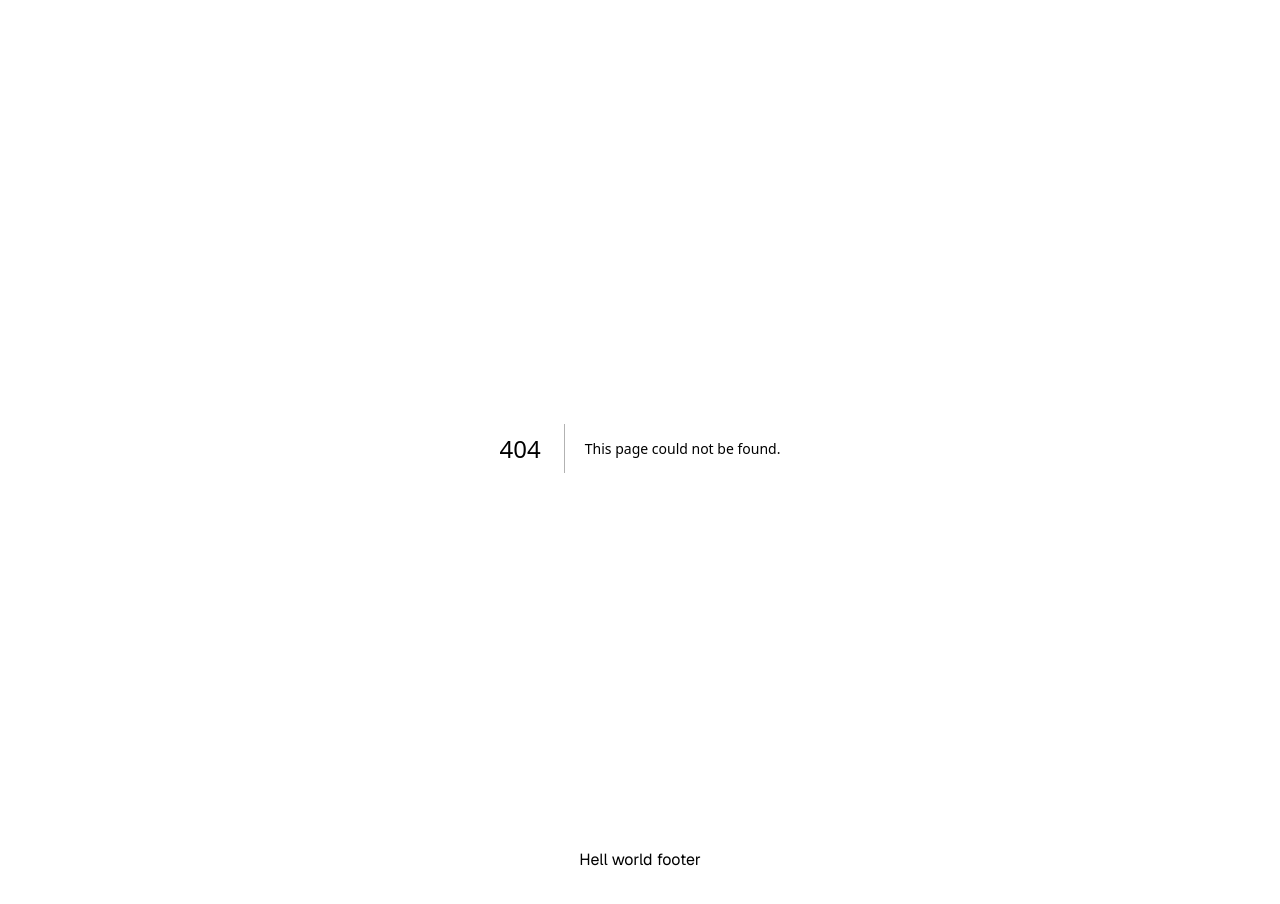
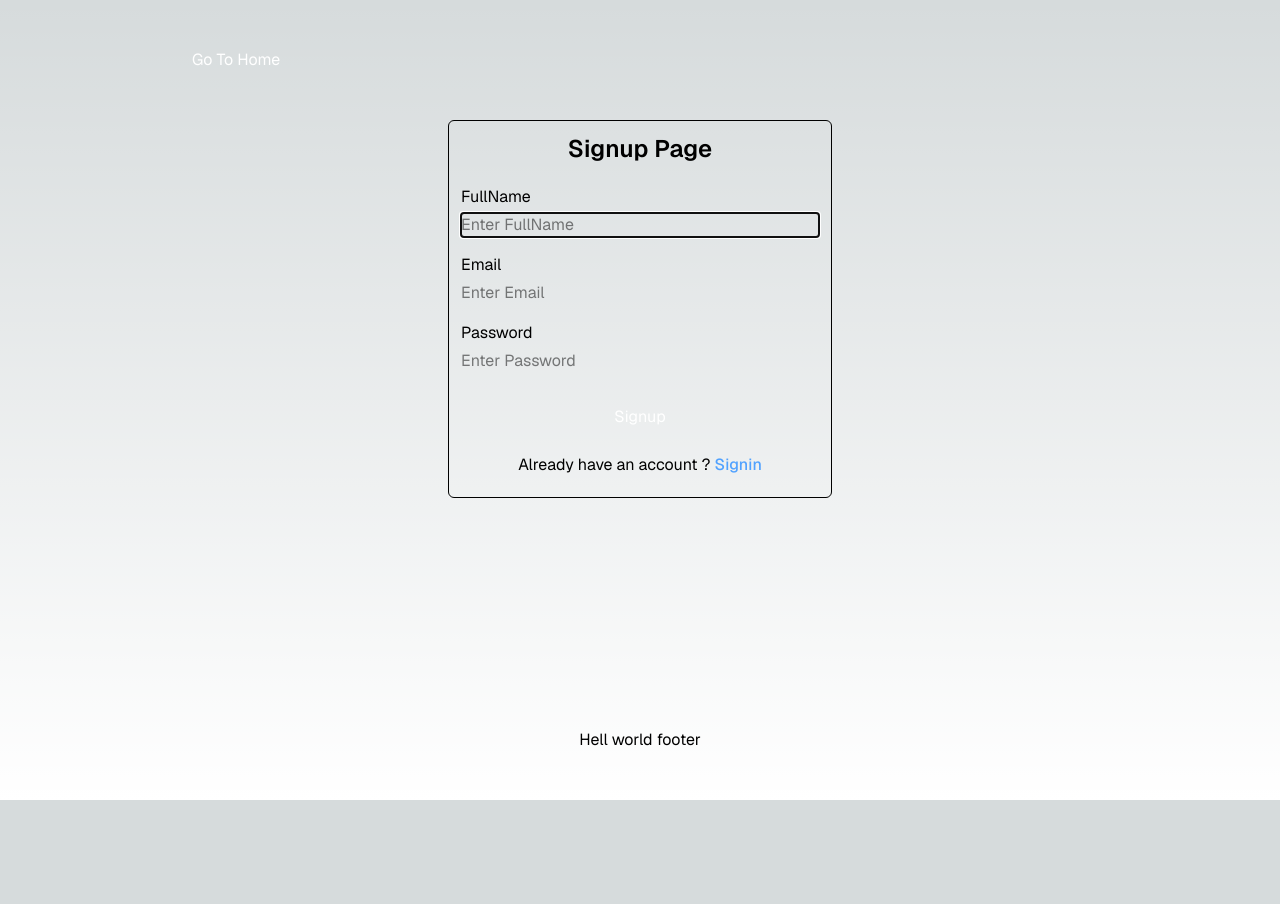
Before and after one commit to Shivansh-Pandey-4/Chat-Nest, a Next.js app in the folder apps/web/: page /signup in a window 1280 px wide. Before the commit this address had no page. Shown: the top 904 px of the page. After the commit the page ends 800 px from the top, so only its background shows below. Built offline with nearby package versions, Linux system fonts and the light colour scheme.

Commit message:
feat: add signup page with functionality and toast provider component

```diff
--- /dev/null
+++ b/apps/web/app/(auth)/signup/_components/SignupForm.tsx
@@ -0,0 +1,136 @@
+"use client"
+
+import Button from "@repo/ui/Button"
+import Input from "@repo/ui/Input"
+import { signupSchema } from "@repo/validation";
+import { useState } from "react"
+import { toast } from "sonner";
+import { Loader2 } from "lucide-react";
+import { useRouter } from "next/navigation";
+
+
+interface IData {
+    success: boolean;
+    msg: string;
+    error?: string;
+}
+
+
+export default function SignupForm() {
+    const [isLoading, setIsLoading] = useState(false);
+    const [inputValue, setInputValue] = useState({
+        fullName: "",
+        email: "",
+        password: ""
+    })
+
+    const router = useRouter();
+
+    function handleOnChange(e: React.ChangeEvent<HTMLInputElement, HTMLInputElement>) {
+        setInputValue(prev => ({ ...prev, [e.target.name]: e.target.value }));
+    }
+
+    async function signupUser() {
+        try {
+            setIsLoading(true);
+
+            const response = await fetch("http://localhost:3000/auth/signup", {
+                method: "POST",
+                headers: {
+                    "content-type": "application/json"
+                },
+                body: JSON.stringify(inputValue)
+            });
+
+            let data: IData | null = null;
+
+            try {
+                data = await response.json();
+            } catch (error) {
+                data = null;
+            }
+
+            if (!response.ok) {
+                if (data && data.success === false)
+                    toast.error(data.error || data.msg || "failed to signup");
+                else
+                    toast.error("failed to signup");
+                return;
+            }
+
+            if (data && data.success) {
+                toast.success(data?.msg || "user signed up successfully");
+                router.push("/signin");
+                return;
+            }
+
+        } catch (error) {
+            if (error instanceof TypeError) {
+                toast.error(error.message + " :- " + "Check your network connection");
+                return;
+            }
+
+
+            toast.error(error instanceof Error ? error.message : "something went wrong");
+            return;
+
+        } finally {
+            setInputValue({ email: "", password: "", fullName: "" })
+            setIsLoading(false);
+        }
+    }
+
+    function handleFormSubmit(e: React.SubmitEvent<HTMLFormElement>) {
+        e.preventDefault();
+
+        const result = signupSchema.safeParse(inputValue);
+
+        if (!result.success) {
+            const msg = result.error.issues[0]?.message;
+            const path = result.error.issues[0]?.path.toString();
+
+            toast.error(`err: ${msg}, path: ${path}`);
+            return;
+        }
+
+        signupUser();
+
+    }
+
+
+    return (
+        <div className="border max-w-sm p-3 rounded-md mx-auto">
+            <h1 className="text-center text-2xl font-semibold mb-5">Signup Page</h1>
+            <form onSubmit={handleFormSubmit}>
+                <div className="space-y-4">
+
+                    <div className="flex flex-col gap-y-1">
+                        <label htmlFor="fullName">FullName</label>
+                        <Input id="fullName" name="fullName" value={inputValue.fullName} onChange={handleOnChange} autoFocus required type="text" placeholder="Enter FullName" />
+                    </div>
+
+                    <div className="flex flex-col gap-y-1">
+                        <label htmlFor="email">Email</label>
+                        <Input id="email" name="email" value={inputValue.email} required type="email" placeholder="Enter Email" onChange={handleOnChange} />
+                    </div>
+
+                    <div className="flex flex-col gap-y-1">
+                        <label htmlFor="password">Password</label>
+                        <Input id="password" name="password" value={inputValue.password} required type="password" placeholder="Enter Password" onChange={handleOnChange} />
+                    </div>
+
+                    <Button disabled={isLoading} size="md" className="w-full mt-4" variant="primary">
+                        {
+                            isLoading ? <span className="flex items-center justify-center"><Loader2 className="animate-spin" /></span> : "Signup"
+                        }
+                    </Button>
+
+                    <div className="my-2">
+                        <h1 className="text-center">Already have an account ? <span className="hover:underline text-blue-400 font-medium cursor-pointer" onClick={() => router.push("/signin")}>Signin</span></h1>
+                    </div>
+
+                </div>
+            </form>
+        </div>
+    )
+}
--- /dev/null
+++ b/apps/web/app/(auth)/signup/page.tsx
@@ -0,0 +1,23 @@
+import Button from "@repo/ui/Button";
+import SignupForm from "./_components/SignupForm";
+import Link from "next/link";
+
+
+
+export default function Signup() {
+
+
+    return (
+        <div className=" max-w-4xl mx-auto">
+            <div className="mb-12">
+                <Link href={"/"}>
+                    <Button size="md">Go To Home</Button>
+                </Link>
+            </div>
+
+            <div className="">
+                <SignupForm />
+            </div>
+        </div>
+    )
+}
--- a/apps/web/app/layout.tsx
+++ b/apps/web/app/layout.tsx
@@ -2,6 +2,8 @@ import "@repo/ui/styles.css";
 import "./globals.css";
 import type { Metadata } from "next";
 import { GeistSans } from "geist/font/sans";
+import Provider from "../providers/provider";
+
 
 export const metadata: Metadata = {
   title: "Create Turborepo",
@@ -16,10 +18,12 @@ export default function RootLayout({
   return (
     <html lang="en">
       <body className={`${GeistSans.className} min-h-screen flex flex-col py-12 px-4`}>
-        <main className="flex-1">
-          {children}
-        </main>
-        <footer className="text-center">Hell world footer</footer>
+        <Provider>
+          <main className="flex-1">
+            {children}
+          </main>
+          <footer className="text-center">Hell world footer</footer>
+        </Provider>
       </body>
     </html >
   );
--- a/apps/web/app/page.tsx
+++ b/apps/web/app/page.tsx
@@ -1,6 +1,5 @@
 import { MessageCircle } from "lucide-react"
-import Button from "@repo/ui/Button"
-import Input from "@repo/ui/Input"
+import JoinRoom from "../components/JoinRoom"
 
 
 export default function Home() {
@@ -17,16 +16,8 @@ export default function Home() {
           <p className="text-md font-medium text-gray-500 mt-1">Chats disappers when all user leaves the room</p>
         </div>
 
-        <div className="mt-8">
-          <Button className="w-full text-xl rounded-md py-3" >Create Room</Button>
-        </div>
+        <JoinRoom />
 
-        <div className="mt-5 border p-4 border-gray-500 rounded-md grid grid-cols-4 gap-x-2">
-
-          <Input type="text" placeholder="Enter Room-Code Here" className="focus:outline-0 focus:ring-2 focus:ring-blue-500 focus:border-transparent border border-gray-500 text-gray-300 bg-gray-700 col-span-3" />
-
-          <Button size="lg" variant="secondary" className="rounded-md col-span-1">Join Room</Button>
-        </div>
       </div >
     </div>
   )
--- /dev/null
+++ b/apps/web/components/JoinRoom.tsx
@@ -0,0 +1,25 @@
+"use client"
+
+import Button from "@repo/ui/Button"
+import Input from "@repo/ui/Input"
+
+
+export default function JoinRoom() {
+
+
+
+    return (
+        <div>
+            <div className="mt-8">
+                <Button onClick={() => alert("hi")} className="w-full text-xl rounded-md py-3" >Create Room</Button>
+            </div>
+
+            <div className="mt-5 border p-4 border-gray-500 rounded-md grid grid-cols-4 gap-x-2">
+
+                <Input type="text" placeholder="Enter Room-Code Here" className="focus:outline-0 focus:ring-2 focus:ring-blue-500 focus:border-transparent border border-gray-500 text-gray-300 bg-gray-700 col-span-3" />
+
+                <Button size="lg" variant="secondary" className="rounded-md col-span-1">Join Room</Button>
+            </div>
+        </div>
+    )
+}
--- a/apps/web/package.json
+++ b/apps/web/package.json
@@ -16,7 +16,8 @@
     "lucide-react": "^1.21.0",
     "next": "16.2.0",
     "react": "^19.2.0",
-    "react-dom": "^19.1.0"
+    "react-dom": "^19.1.0",
+    "sonner": "^2.0.7"
   },
   "devDependencies": {
     "@next/eslint-plugin-next": "^16.2.0",
--- /dev/null
+++ b/apps/web/providers/provider.tsx
@@ -0,0 +1,14 @@
+"use client";
+
+import { Toaster } from "sonner";
+
+
+export default function Provider({ children }: { children: React.ReactNode }) {
+
+   return (
+      <>
+         {children}
+         <Toaster />
+      </>
+   )
+}
--- a/packages/ui/src/Button.tsx
+++ b/packages/ui/src/Button.tsx
@@ -1,3 +1,5 @@
+"use client"
+
 import React from "react"
 import clsx from "clsx";
 
```
Also changed, not shown: apps/web/app/(auth)/signin/_components/SigninForm.tsx (added), apps/web/app/(auth)/signin/page.tsx (added), 1 other file (tests, documents, lock files or other folders).
